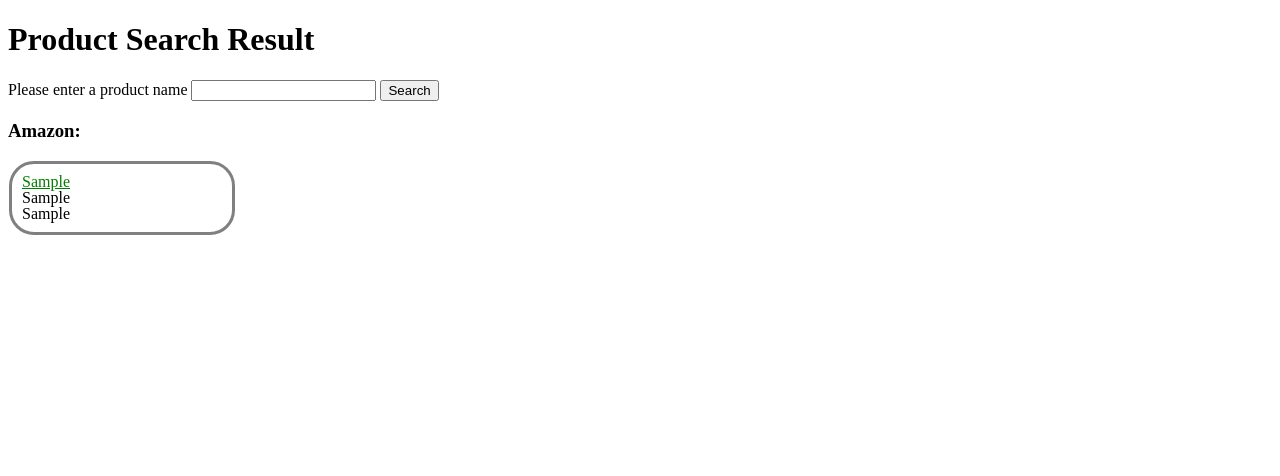
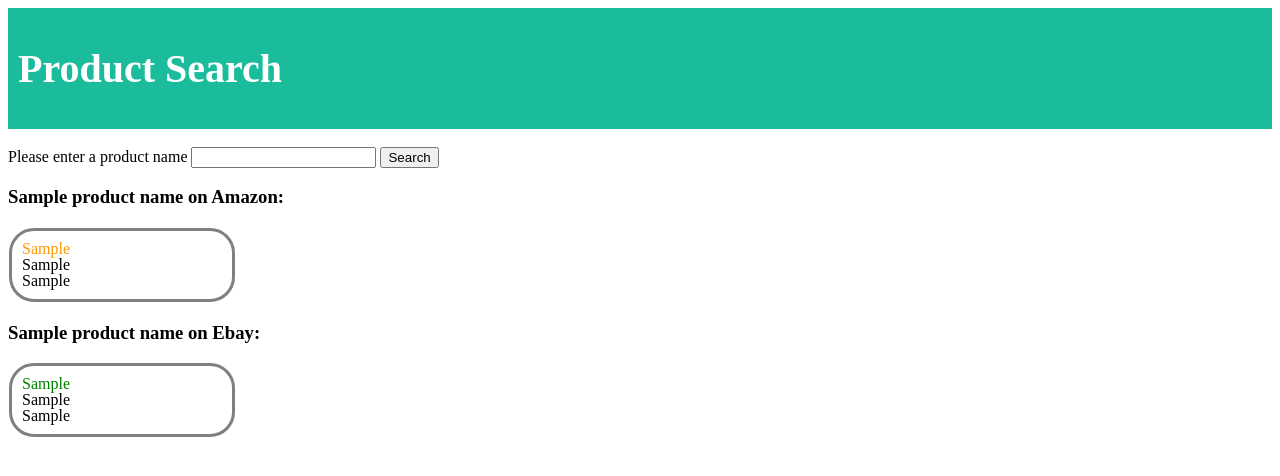
Before and after one commit to SorosWen/AmazonScrappingTool, a Django app: template AmazonScrap/scrap/templates/products.html in a window 1280 px wide. Shown: the top 476 px of the page. Run offline with Django 3.2, Linux system fonts and the light colour scheme; the template is opened without the code that fills it: most values are stand-ins (such as "Sample title", 1, 10 or a date in 2020).

Commit message:
Added Ebay search function
now the website can search product info from ebay. Updated UI design.

```diff
--- a/AmazonScrap/scrap/static/scrap/style.css
+++ b/AmazonScrap/scrap/static/scrap/style.css
@@ -1,3 +1,11 @@
+.header{
+    padding: 10px;
+    text-align: left;
+    background: #1abc9c;
+    color: white;
+    font-size: 20px;
+}
+
 .wrapper{
     border: 1px solid white;
     display: flex;
@@ -14,9 +22,8 @@
     padding: 10px;
     line-height: 1;
     text-align: left;
-    background-color: white;
-    border-style: solid ;
-    border-color: grey;
+    border-style: solid;
+    border-color: gray;
     border-radius: 25px;
     margin-right: 2px;
 }
--- a/AmazonScrap/scrap/templates/products.html
+++ b/AmazonScrap/scrap/templates/products.html
@@ -3,24 +3,24 @@
     {% load static %}
     <link rel="stylesheet" href="{% static 'scrap/style.css' %}">
 
-    <head>
-        <h1>Product Search Result</h1>
-    </head>
+    <div class="header">
+        <h1>Product Search</h1>
+    </div>
 
     <form action = "" method = "POST" id = "product_search">
         {% csrf_token %}
-        <label for="product_name"> Please enter a product name </label>
+        <label for="product_name"> <br>Please enter a product name </label>
         <input type="text" id = "product_name" name = "product_name" required>
         <button type = "submit" value = "Submit">Search</button>
     </form>
 
 
-    {% if product_list %}
-        <h3>Amazon: </h3>
+    {% if amazon_list %}
+        <h3>{{product_name}} on Amazon: </h3>
         <div class="wrapper">
-        {% for product in product_list %}
+        {% for product in amazon_list %}
             <div class="item">
-                <a href='{{product.0}}' style="color: green">{{product.1}}</a><br>
+                <a href='{{product.0}}' style="color: #FF9900; text-decoration: none">{{product.1}}</a><br>
                 {{product.2}}<br>
                 {{product.3}}<br>
             </div>
@@ -28,4 +28,19 @@
         </div>
     {% endif %}
 
+
+    {% if ebay_list %}
+        <h3>{{product_name}} on Ebay: </h3>
+        <div class="wrapper">
+        {% for product in ebay_list %}
+            <div class="item">
+                <a href='{{product.0}}' style="color: green; text-decoration: none">{{product.1}}</a><br>
+                {{product.2}}<br>
+                {{product.3}}<br>
+            </div>
+        {% endfor %}
+        </div>
+    {% endif %}
+
+
 </html>
```
Also changed, not shown: AmazonScrap/scrap/views.py (+75 -18 lines).
